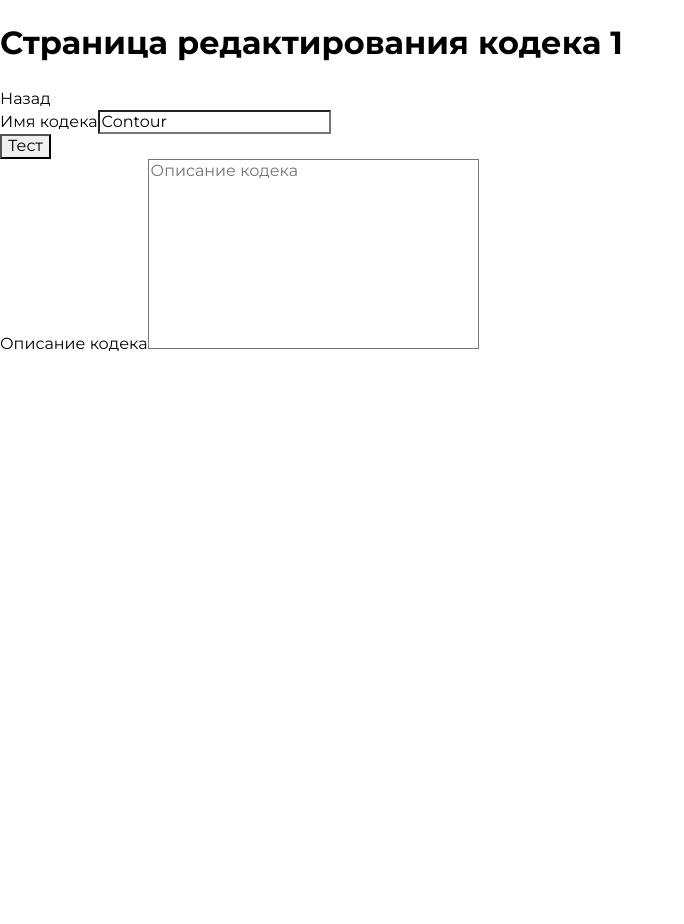
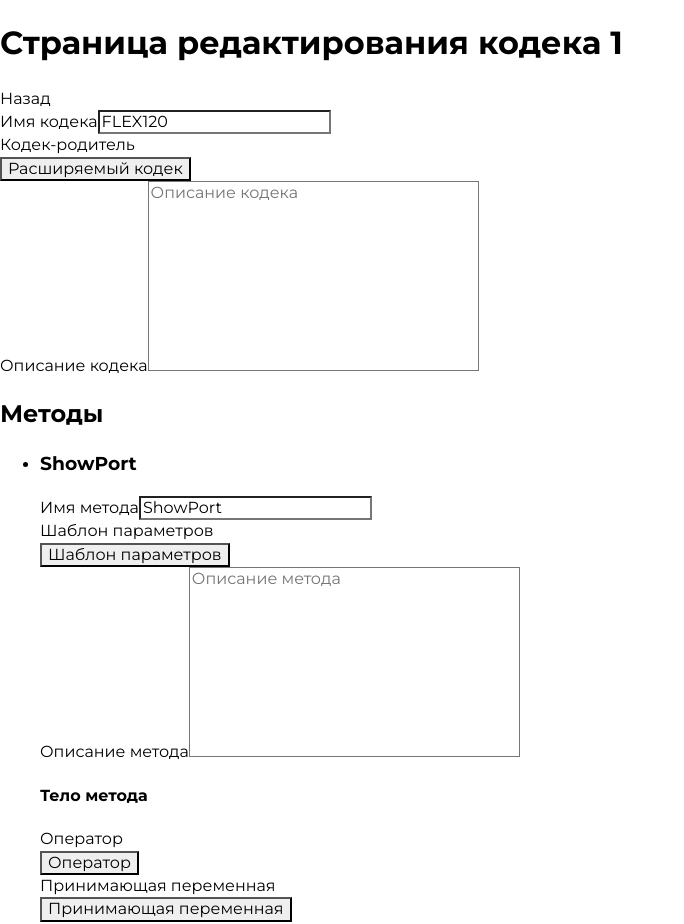
Before and after one commit to dmptts/codec-manager, a React (Create React App) app: page /edit/1 in a window 1280 px wide. Shown: the top 924 px of the page, without its empty margins (0-684 px from the left). Before the commit the page ends 821 px from the top, so only its background shows below. Built offline with nearby package versions, Linux system fonts and the light colour scheme; data requests are answered from the project's data file.

Commit message:
Реализует черновик формы метода

```diff
--- a/src/components/AppSelect.tsx
+++ b/src/components/AppSelect.tsx
@@ -9,13 +9,23 @@ interface ISelectOption {
 
 interface IAppSelect extends LiHTMLAttributes<HTMLLIElement> {
   name: string;
+  id: string;
   options: ISelectOption[] | undefined;
+  label?: string;
+  className?: string;
 }
 
-export default function AppSelect({ name, options }: IAppSelect) {
+export default function AppSelect({
+  name,
+  id,
+  options,
+  label,
+  placeholder,
+  className,
+}: IAppSelect) {
   const [field] = useField(name);
   const [isOpened, setIsOpened] = useState(false);
-  const [controlText, setControlText] = useState('Выберите ченить');
+  const [controlText, setControlText] = useState<string | null>(null);
 
   const handleControlClick = () => setIsOpened(!isOpened);
 
@@ -28,12 +38,16 @@ export default function AppSelect({ name, options }: IAppSelect) {
     setControlText(
       options?.find((option) => {
         return option.value.toString() === field.value.toString();
-      })?.label ?? 'Тест'
+      })?.label ??
+        placeholder ??
+        'Выберите вариант'
     );
-  }, [options, field.value]);
+  }, [options, field.value, placeholder]);
 
   return (
-    <Root>
+    <Root className={className}>
+      {label && <label htmlFor={id}>{label}</label>}
+      <Wrapper id={id}>
         <button type="button" {...field} onClick={handleControlClick}>
           {controlText} {!options && 'loading'}
         </button>
@@ -53,11 +67,17 @@ export default function AppSelect({ name, options }: IAppSelect) {
             ))}
           </OptionList>
         )}
+      </Wrapper>
     </Root>
   );
 }
 
 const Root = styled.div`
+  display: flex;
+  flex-direction: column;
+`;
+
+const Wrapper = styled.div`
   position: relative;
 `;
 
--- a/src/components/CodecForm.tsx
+++ b/src/components/CodecForm.tsx
@@ -1,12 +1,13 @@
 import { Formik } from 'formik';
 import * as yup from 'yup';
 import { useGetCodecListQuery } from '../store/codecApi';
-import { ICodec } from '../types/codec';
+import { ICodecFull } from '../types/codec';
 import AppInput from './AppInput';
 import AppSelect from './AppSelect';
+import CodecMethodList from './CodecMethodList';
 
 interface ICodecFormProps {
-  data?: ICodec;
+  data?: ICodecFull;
 }
 
 const validationSchema = yup.object({
@@ -45,6 +46,7 @@ export default function CodecForm({ data }: ICodecFormProps) {
         };
 
         return (
+          <>
             <form onSubmit={handleSubmit}>
               <AppInput
                 type="text"
@@ -58,6 +60,8 @@ export default function CodecForm({ data }: ICodecFormProps) {
                 name="codecParent"
                 id="codec-parent-field"
                 options={codecParentOptions}
+                label="Кодек-родитель"
+                placeholder="Расширяемый кодек"
               />
               <div>
                 <label htmlFor="codec-description-field">Описание кодека</label>
@@ -70,6 +74,12 @@ export default function CodecForm({ data }: ICodecFormProps) {
                 />
               </div>
             </form>
+            <section>
+              <h2>Методы</h2>
+              <CodecMethodList methods={data?.methods} />
+            </section>
+            <button type="submit">Создать кодек</button>
+          </>
         );
       }}
     </Formik>
--- /dev/null
+++ b/src/components/CodecMethodItem.tsx
@@ -0,0 +1,28 @@
+import { useState } from 'react';
+import { IMethod } from '../types/method';
+import MethodForm from './MethodForm';
+
+interface ICodecMethodItem {
+  method?: IMethod;
+  opened?: boolean;
+}
+
+export default function CodecMethodItem({
+  method,
+  opened = false,
+}: ICodecMethodItem) {
+  const [isOpened, setIsOpened] = useState(opened);
+
+  const handleHeaderClick = () => {
+    setIsOpened(!isOpened);
+  };
+
+  return (
+    <li>
+      <div onClick={handleHeaderClick}>
+        <h3>{method?.name}</h3>
+      </div>
+      {isOpened && <MethodForm method={method} />}
+    </li>
+  );
+}
--- /dev/null
+++ b/src/components/CodecMethodList.tsx
@@ -0,0 +1,23 @@
+import styled from 'styled-components';
+import { IMethod } from '../types/method';
+import CodecMethodItem from './CodecMethodItem';
+
+interface ICodecMethodListProps {
+  methods?: IMethod[];
+}
+export default function CodecMethodList({ methods }: ICodecMethodListProps) {
+  const handleAddButtonClick = () => {};
+
+  return (
+    <Root>
+      <ul>
+        {methods?.map((method, i) => (
+          <CodecMethodItem key={i} method={method} opened />
+        ))}
+      </ul>
+      <button onClick={handleAddButtonClick}>Добавить метод</button>
+    </Root>
+  );
+}
+
+const Root = styled.div``;
--- a/src/components/MethodForm.tsx
+++ b/src/components/MethodForm.tsx
@@ -1,16 +1,45 @@
 import { Formik } from 'formik';
+import * as yup from 'yup';
+import { useGetParameterTemplateListQuery } from '../store/codecApi';
+import { IMethod } from '../types/method';
+import AppInput from './AppInput';
+import AppSelect from './AppSelect';
 
-export default function MethodForm() {
+interface IMethodFormProps {
+  method?: IMethod;
+}
+
+const validationSchema = yup.object({
+  methodName: yup.string().min(4).required(),
+});
+
+export default function MethodForm({ method }: IMethodFormProps) {
+  const initialValues = {
+    methodName: method?.name ?? '',
+    methodParameterTemplate: method?.parametr_template_id ?? '',
+    methodDescription: method?.description ?? '',
+    methodOperator: '',
+    methodTo: '',
+    methodParams: '',
+  };
+
+  const parameterTemplateOptions = useGetParameterTemplateListQuery().data?.map(
+    (template) => ({
+      value: template.id,
+      label: template.name,
+    })
+  );
+
   return (
-    <Formik initialValues={{ methodName: '' }} onSubmit={() => {}}>
-      {({
-        values,
-        handleSubmit,
-        handleChange,
-        handleBlur,
-        errors,
-        validateField,
-      }) => {
+    <Formik
+      initialValues={initialValues}
+      validateOnChange={false}
+      validateOnBlur={false}
+      onSubmit={() => {}}
+      validationSchema={validationSchema}
+      enableReinitialize
+    >
+      {({ handleSubmit, handleChange, validateField }) => {
         const handleInputChange = (
           e: React.ChangeEvent<HTMLElement>,
           fieldName: string
@@ -20,19 +49,53 @@ export default function MethodForm() {
         };
         return (
           <form onSubmit={handleSubmit}>
+            <AppInput
+              type="text"
+              name="methodName"
+              id="method-name-field"
+              onChange={(e) => handleInputChange(e, 'methodName')}
+              label="Имя метода"
+              placeholder="Имя метода"
+            />
+            <AppSelect
+              name="methodParameterTemplate"
+              id="method-parameter-template-field"
+              options={parameterTemplateOptions}
+              label="Шаблон параметров"
+              placeholder="Шаблон параметров"
+            />
             <div>
-              <label htmlFor="method-name-input">Имя метода</label>
-              <input
-                type="text"
-                name="methodName"
-                id="method-name-input"
-                value={values.methodName}
-                onChange={(e) => handleInputChange(e, 'methodName')}
-                onBlur={handleBlur}
+              <label htmlFor="method-description-field">Описание метода</label>
+              <textarea
+                name="methodDescription"
+                id="method-description-field"
+                cols={30}
+                rows={10}
+                placeholder="Описание метода"
               />
-              {errors.methodName && <div>{errors.methodName}</div>}
             </div>
-            <div></div>
+            <h4>Тело метода</h4>
+            <AppSelect
+              name="methodOperator"
+              id="method-operator-field"
+              options={[{ value: 'Test', label: 'test' }]}
+              label="Оператор"
+              placeholder="Оператор"
+            />
+            <AppSelect
+              name="methodTo"
+              id="method-to-field"
+              options={[{ value: 'Test', label: 'test' }]}
+              label="Принимающая переменная"
+              placeholder="Принимающая переменная"
+            />
+            <AppSelect
+              name="methodParams"
+              id="method-params-field"
+              options={[{ value: 'Test', label: 'test' }]}
+              label="Передаваемые переменные"
+              placeholder="Передаваемые переменные"
+            />
           </form>
         );
       }}
--- a/src/server/db.json
+++ b/src/server/db.json
@@ -900,5 +900,89 @@
       "created_at": "2023-01-11T11:38:29Z",
       "updated_at": "2022-07-31T10:26:51Z"
     }
+  ],
+  "codec": [
+    {
+      "id": 1,
+      "extends_id": 0,
+      "name": "FLEX120",
+      "description": "Кодек для DSLAM NEC-FLEX120",
+      "status": null,
+      "created_at": "2023-03-20T13:08:52.000000Z",
+      "updated_at": "2023-03-20T13:08:52.000000Z",
+      "methods": [
+        {
+          "id": 2,
+          "codec_id": 1,
+          "parametr_template_id": 1,
+          "name": "ShowPort",
+          "description": "Состояние порта ПМ.",
+          "status": null,
+          "created_at": "2023-03-20T13:11:41.000000Z",
+          "updated_at": "2023-03-20T13:11:41.000000Z"
+        },
+        {
+          "id": 1,
+          "codec_id": 1,
+          "parametr_template_id": 1,
+          "name": "ShowPortAllInfo",
+          "description": "Базовая диагностика ПМ.",
+          "status": null,
+          "created_at": "2023-03-20T13:11:10.000000Z",
+          "updated_at": "2023-03-20T13:11:10.000000Z"
+        }
+      ]
+    }
+  ],
+  "parameter-templates": [
+    {
+      "id": 4,
+      "name": "name",
+      "description": "description",
+      "created_at": "2023-03-28T08:04:22.000000Z",
+      "updated_at": "2023-03-28T08:04:22.000000Z"
+    }
+  ],
+  "methods": [
+    {
+      "id": 4,
+      "codec_id": 1,
+      "parametr_template_id": 1,
+      "name": "ShowMACTable",
+      "description": "Таблица MAC-адресов на порту ПМ.",
+      "status": null,
+      "created_at": "2023-03-20T13:13:48.000000Z",
+      "updated_at": "2023-03-20T13:13:48.000000Z"
+    },
+    {
+      "id": 3,
+      "codec_id": 1,
+      "parametr_template_id": 1,
+      "name": "ShowPhisical",
+      "description": "Состояние параметров подключения (физики) порта ПМ.",
+      "status": null,
+      "created_at": "2023-03-20T13:13:14.000000Z",
+      "updated_at": "2023-03-20T13:13:14.000000Z"
+    },
+    {
+      "id": 2,
+      "codec_id": 1,
+      "parametr_template_id": 1,
+      "name": "ShowPort",
+      "description": "Состояние порта ПМ.",
+      "status": null,
+      "created_at": "2023-03-20T13:11:41.000000Z",
+      "updated_at": "2023-03-20T13:11:41.000000Z"
+    },
+    {
+      "id": 1,
+      "codec_id": 1,
+      "parametr_template_id": 1,
+      "name": "ShowPortAllInfo",
+      "description": "Базовая диагностика ПМ.",
+      "status": null,
+      "created_at": "2023-03-20T13:11:10.000000Z",
+      "updated_at": "2023-03-20T13:11:10.000000Z"
+    }
   ]
 }
--- a/src/types/codec.ts
+++ b/src/types/codec.ts
@@ -1,3 +1,5 @@
+import { IMethod } from './method';
+
 export interface ICodec {
   id: number;
   extends_id: number;
@@ -7,3 +9,7 @@ export interface ICodec {
   created_at: string;
   updated_at: string;
 }
+
+export interface ICodecFull extends ICodec {
+  methods: IMethod[];
+}
--- /dev/null
+++ b/src/types/method.ts
@@ -0,0 +1,10 @@
+export interface IMethod {
+  id: number;
+  codec_id: number;
+  parametr_template_id: number;
+  name: string;
+  description: string;
+  status: number | null;
+  created_at: string;
+  updated_at: string;
+}
```
Also changed, not shown: src/store/codecApi.ts (+15 -4 lines), src/types/parameterTemplate.ts (added, +7 -0 lines). Lines whose indentation alone changed are shown as unchanged.
